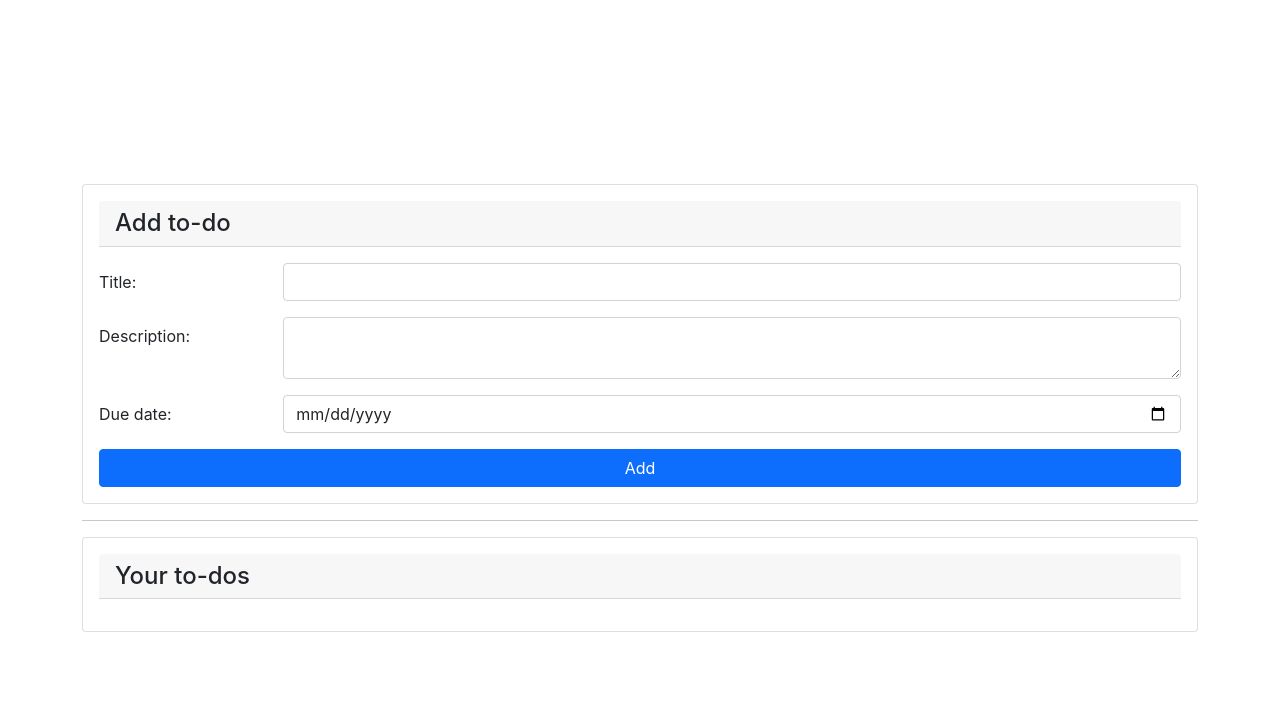
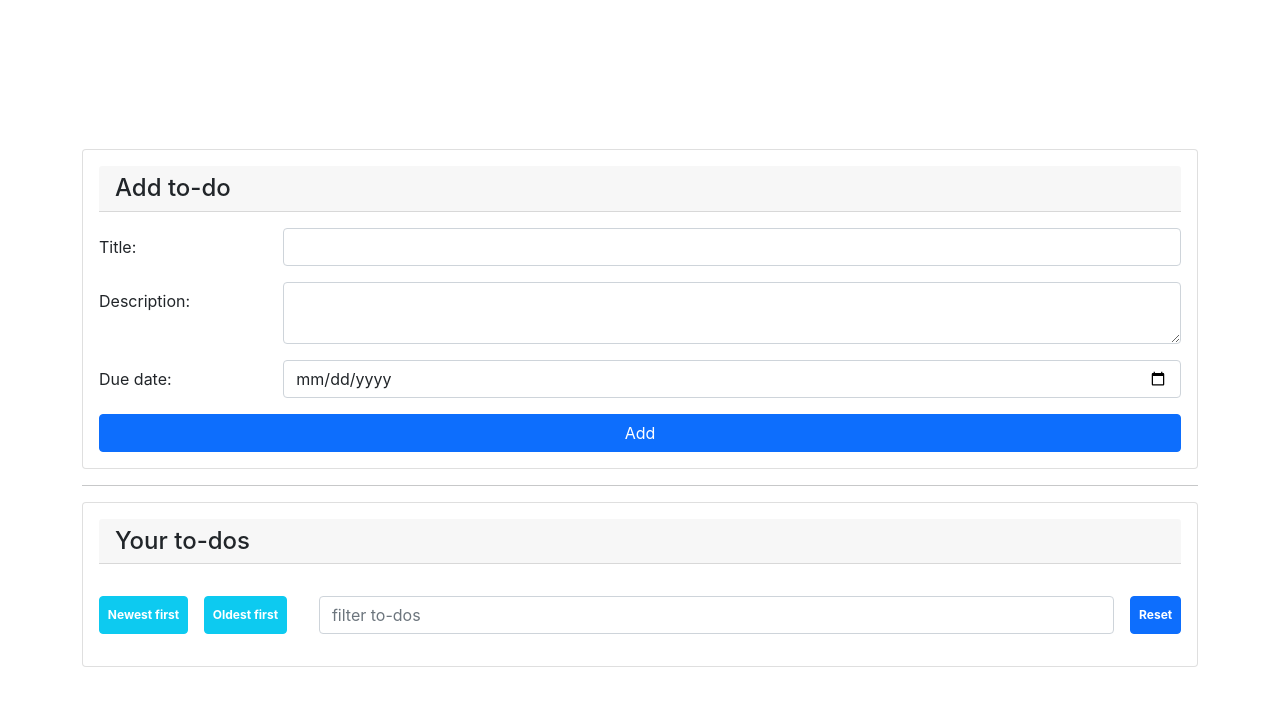
Before and after one commit to numoonchld/react-todo-zedd-labs, a React (Create React App) app: page / in a window 1280 px wide. Shown: the top 706 px of the page. Built offline with nearby package versions, Linux system fonts and the light colour scheme.

Commit message:
sort and filter applied

```diff
--- a/src/components/ToDoItem.js
+++ b/src/components/ToDoItem.js
@@ -1,7 +1,6 @@
 import React, { useState } from 'react'
 
 function ToDoItem({ todoItem }) {
-    console.log({ todoItem })
 
     const [isEditing, setIsEditing] = useState(false)
     const [todoTitle, setTodoTitle] = useState(todoItem.title)
--- a/src/components/ToDoList.js
+++ b/src/components/ToDoList.js
@@ -5,6 +5,7 @@ import ToDoItem from './ToDoItem'
 function ToDoList() {
 
     const [allTodos, setAllTodos] = useState([])
+    const [filterTerm, setFilterTerm] = useState('')
 
     const loadAllTodos = async () => {
         setAllTodos(JSON.parse(localStorage.getItem('todos')))
@@ -14,10 +15,37 @@ function ToDoList() {
         loadAllTodos()
     }, [])
 
+
+    const epochFromDate = (date) => {
+        return Date.parse(new Date(date.toString()))
+    }
+
+    const sortToDosNewestFirst = () => {
+        const copyArray = [...allTodos]
+        copyArray.sort((a, b) => epochFromDate(a.dueDate) - epochFromDate(b.dueDate))
+        setAllTodos(copyArray)
+    }
+
+    const sortToDosOldestFirst = () => {
+        const copyArray = [...allTodos]
+        copyArray.sort((a, b) => epochFromDate(b.dueDate) - epochFromDate(a.dueDate))
+        setAllTodos(copyArray)
+    }
+
+    const onReset = () => {
+        setAllTodos(JSON.parse(localStorage.getItem('todos')))
+    }
+
     return (
         <section className='card p-3'>
             <h4 className='card-header mb-3'> Your to-dos </h4>
-            {allTodos.map(todoItem => <ToDoItem key={todoItem.id} todoItem={todoItem} />)}
+            <div className='my-3 d-flex'>
+                <button className='btn btn-info badge' onClick={sortToDosNewestFirst}>Newest first</button>
+                <button className='btn btn-info badge mx-3' onClick={sortToDosOldestFirst}>Oldest first</button>
+                <input placeholder="filter to-dos" className='form-control mx-3' type='text' value={filterTerm} onChange={(e) => setFilterTerm(e.target.value)} />
+                <button className='btn btn-primary badge' onClick={onReset}>Reset</button>
+            </div>
+            {allTodos.filter(todoItem => todoItem.title.includes(filterTerm) || todoItem.description.includes(filterTerm)).map(todoItem => <ToDoItem key={todoItem.id} todoItem={todoItem} />)}
         </section>
     )
 }
```
